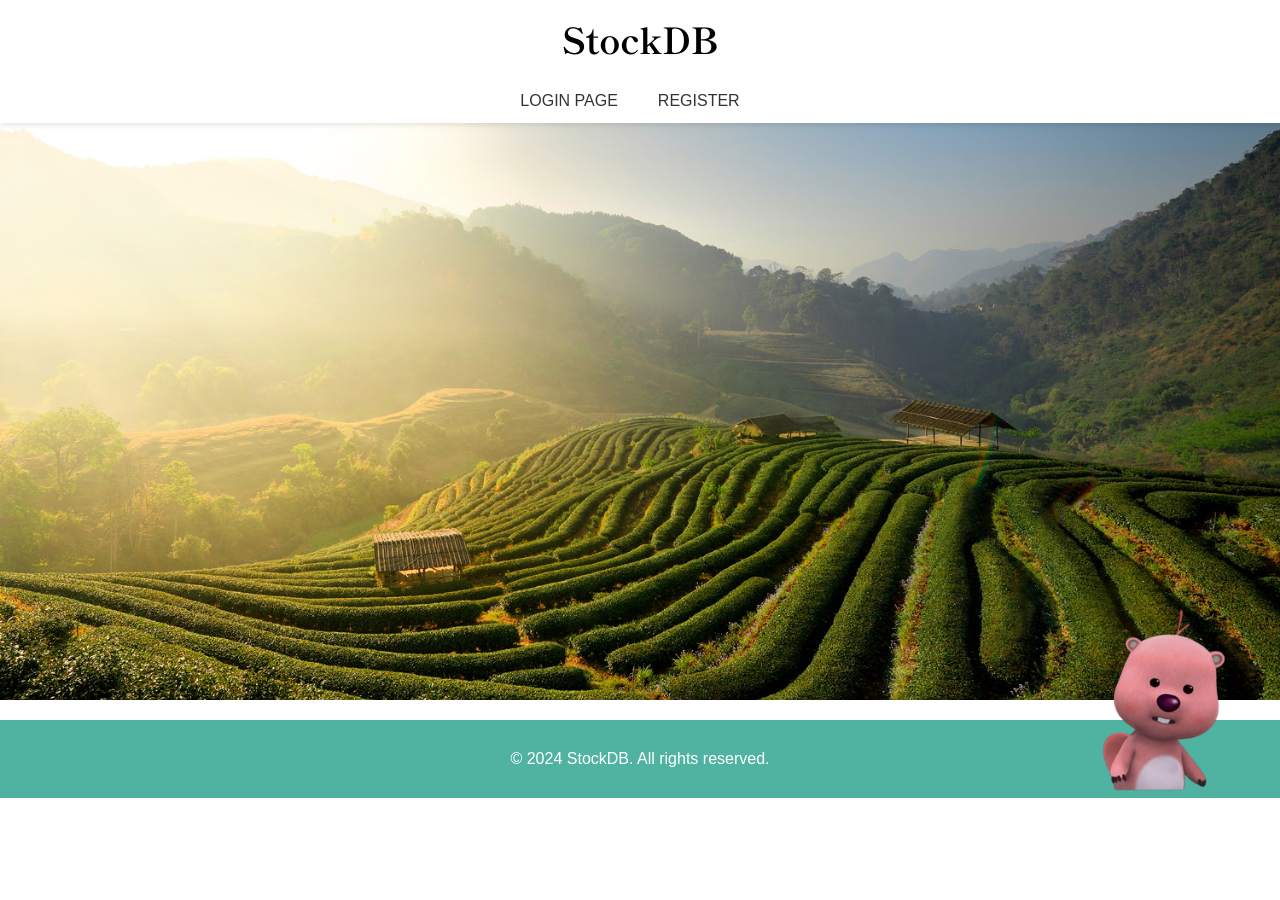
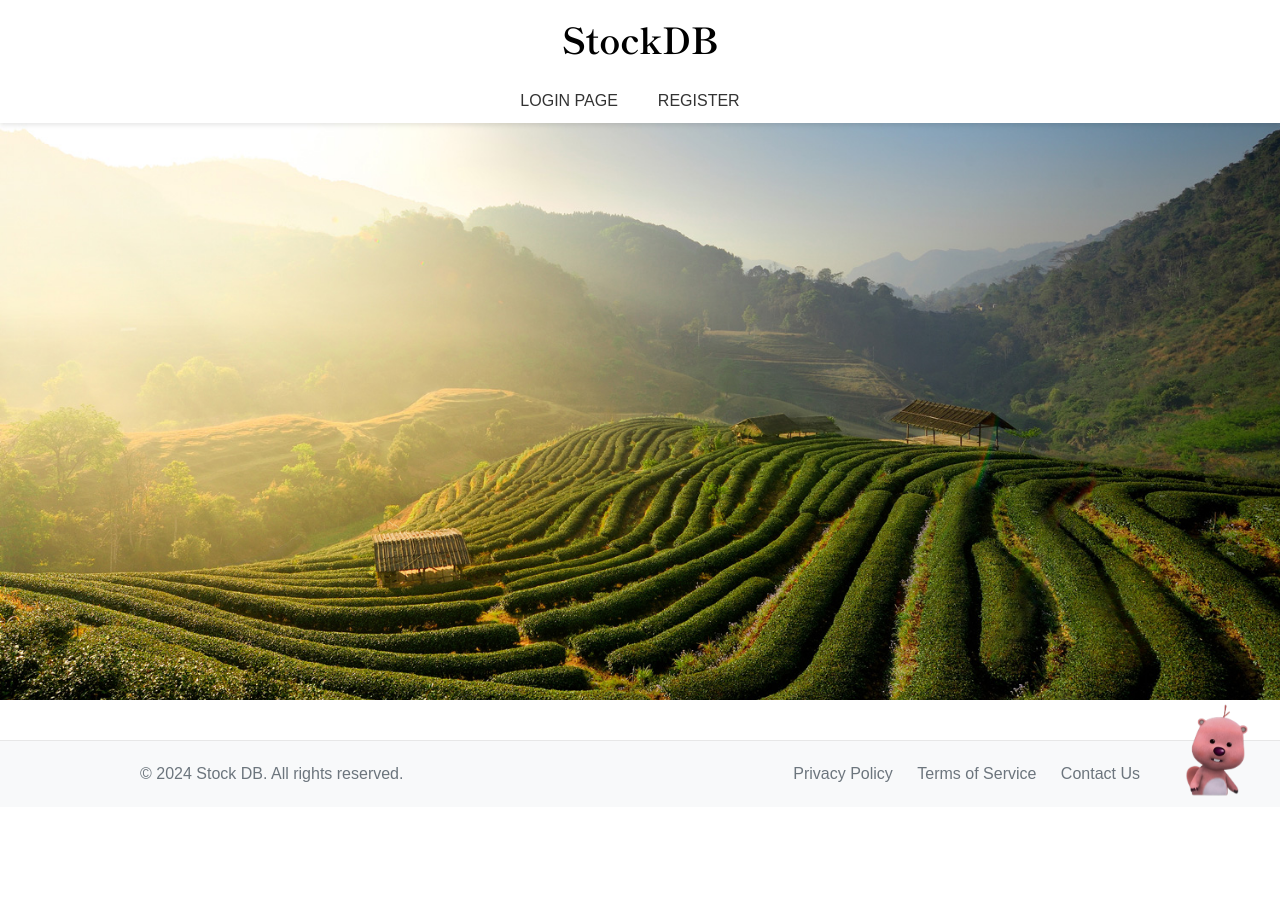
Before and after one commit to kkanamaru17/yourstockdb, a Flask app: page / in a window 1280 px wide. Run offline with Flask 2, Linux system fonts and the light colour scheme.

Commit message:
home footer editted

```diff
--- a/static/styles.css
+++ b/static/styles.css
@@ -337,7 +337,7 @@ textarea {
     color: white;
     text-align: center;
     padding: 10px 0;
-    margin-top: 20px;
+    margin-top: 40px;
 }
 
 .footer {
--- a/templates/home.html
+++ b/templates/home.html
@@ -23,10 +23,20 @@
     </header>
 
     <div class="banner"></div>
-    <img src="{{ url_for('static', filename='images/loopy.png') }}" alt="character" style="width:200px; height:auto;" class="dog-image">
+    <img src="{{ url_for('static', filename='images/loopy.png') }}" alt="character" style="width:100px; height:auto;" class="dog-image">
 
-    <footer class="footer-home">
+    <!-- <footer class="footer-home">
         <p>&copy; 2024 StockDB. All rights reserved.</p>
+    </footer> -->
+    <footer class="footer">
+        <div class="footer-content">
+            <p>&copy; 2024 Stock DB. All rights reserved.</p>
+            <nav class="footer-nav">
+                <a href="#">Privacy Policy</a>
+                <a href="#">Terms of Service</a>
+                <a href="#">Contact Us</a>
+            </nav>
+        </div>
     </footer>
 
 </body>
```
